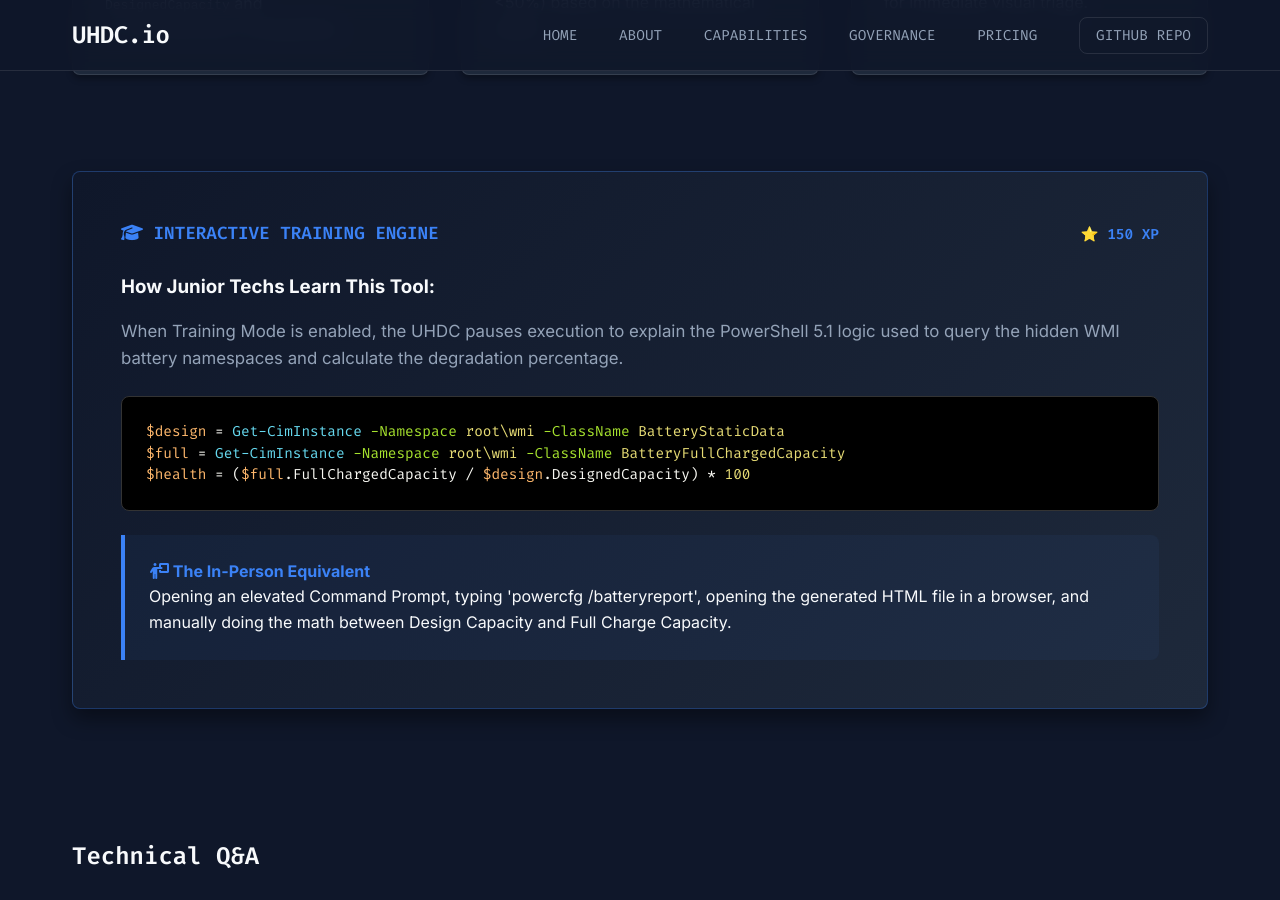
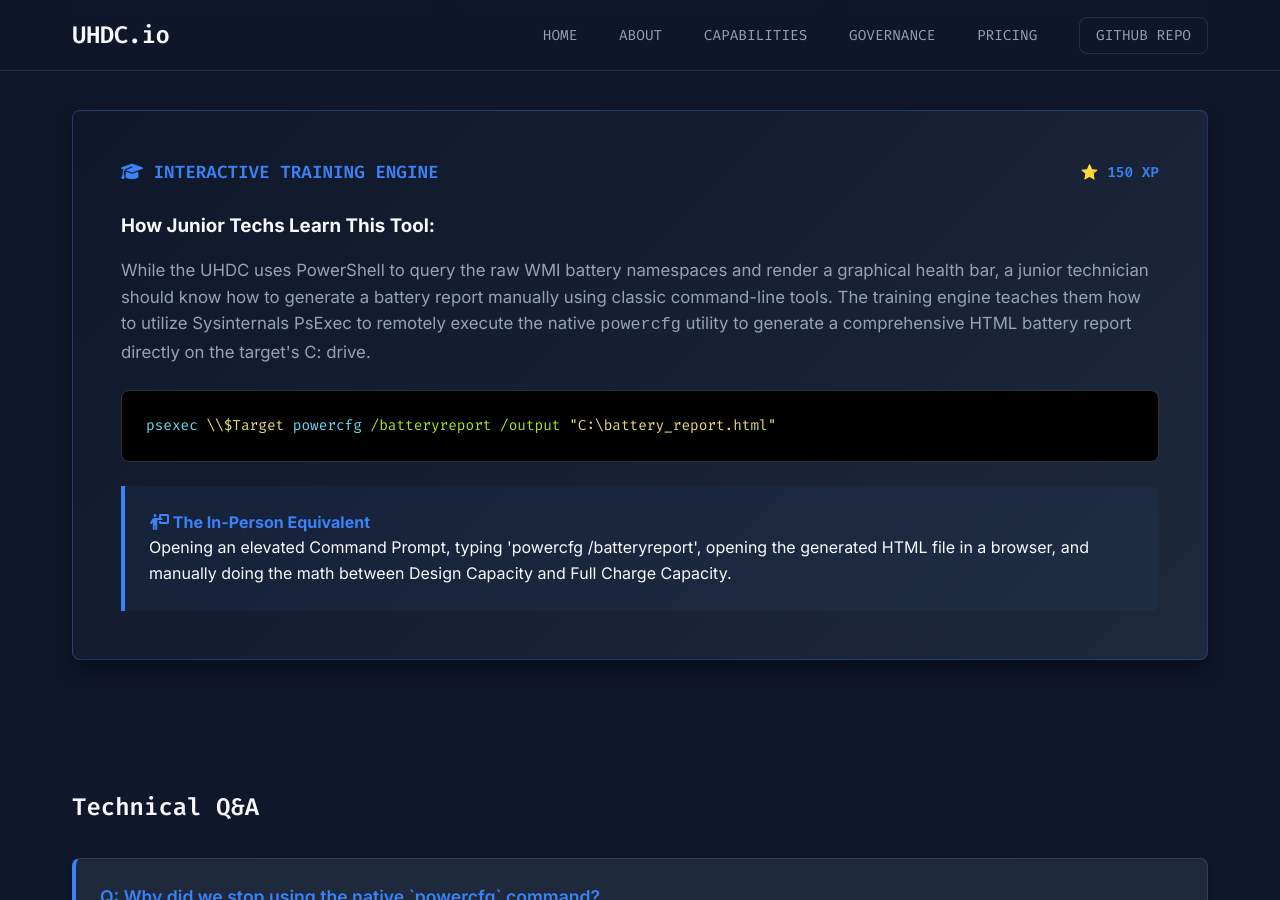
Before and after one commit to BobbyBurnsy/UHDC.io, a Jekyll site: the page built from battery-health-analyzer.html, in a window 1280 px wide and 900 px high, scrolled down 1124 px. Built offline with Jekyll 4.4.1, drawn with Linux system fonts in a browser that asks for light colours; some of the changed text lies outside the part shown.

Commit message:
Update and rename hardware-degradation-analysis.html to battery-health-analyzer.html

```diff
--- a/hardware-degradation-analysis.html
+++ b/battery-health-analyzer.html
@@ -1,6 +1,6 @@
 ---
 layout: default
-title: "Hardware Degradation Analysis"
+title: "Battery Health Analyzer"
 ---
 
 <!-- HERO SECTION -->
@@ -10,7 +10,7 @@
             <i class="fa-solid fa-battery-half"></i> HARDWARE DIAGNOSTICS
         </div>
         <h1 style="font-size: 3.5rem; line-height: 1.1; margin-bottom: 1.5rem; letter-spacing: -1px;">
-            Hardware Degradation Analysis.
+            Battery Health Analyzer.
         </h1>
         <p style="color: var(--text-secondary); font-size: 1.2rem; margin-bottom: 2.5rem;">
             Real-time hardware telemetry and graphical degradation visualization. Instantly calculate exact milliwatt-hour (mWh) metrics to diagnose failing laptop batteries over the network.
@@ -25,7 +25,7 @@
             <span style="color: var(--accent-green); font-size: 0.8rem;">● CONNECTED</span>
         </div>
         <div class="mock-ui-body">
-            <p style="color: var(--text-primary); margin-bottom: 1rem;">[UHDC] BATTERY HEALTH DIAGNOSTICS</p>
+            <p style="color: var(--text-primary); margin-bottom: 1rem;">[UHDC] BATTERY HEALTH ANALYZER</p>
 
             <p style="color: var(--text-secondary); margin-bottom: 0.5rem;">[i] Querying battery telemetry via WinRM...</p>
             <p style="color: var(--accent-blue); font-weight: bold; margin-bottom: 1rem;">[UHDC SUCCESS] Battery telemetry retrieved.</p>
@@ -92,13 +92,11 @@
 
         <h3 style="color: var(--text-primary); margin-bottom: 1rem;">How Junior Techs Learn This Tool:</h3>
         <p style="color: var(--text-secondary); font-size: 1.05rem; line-height: 1.6; margin-bottom: 1.5rem;">
-            When Training Mode is enabled, the UHDC pauses execution to explain the PowerShell 5.1 logic used to query the hidden WMI battery namespaces and calculate the degradation percentage.
+            While the UHDC uses PowerShell to query the raw WMI battery namespaces and render a graphical health bar, a junior technician should know how to generate a battery report manually using classic command-line tools. The training engine teaches them how to utilize Sysinternals PsExec to remotely execute the native <code>powercfg</code> utility to generate a comprehensive HTML battery report directly on the target's C: drive.
         </p>
 
         <div class="mock-code">
-            <span class="var">$design</span> = <span class="cmd">Get-CimInstance</span> <span class="param">-Namespace</span> <span class="str">root\wmi</span> <span class="param">-ClassName</span> <span class="str">BatteryStaticData</span><br>
-            <span class="var">$full</span> = <span class="cmd">Get-CimInstance</span> <span class="param">-Namespace</span> <span class="str">root\wmi</span> <span class="param">-ClassName</span> <span class="str">BatteryFullChargedCapacity</span><br>
-            <span class="var">$health</span> = (<span class="var">$full</span>.FullChargedCapacity / <span class="var">$design</span>.DesignedCapacity) * <span class="str">100</span>
+            <span class="cmd">psexec</span> <span class="str">\\$Target</span> <span class="cmd">powercfg</span> <span class="param">/batteryreport /output</span> <span class="str">"C:\battery_report.html"</span>
         </div>
 
         <div class="mock-inperson" style="border-left-color: var(--accent-blue); background: rgba(59, 130, 246, 0.05);">
```
